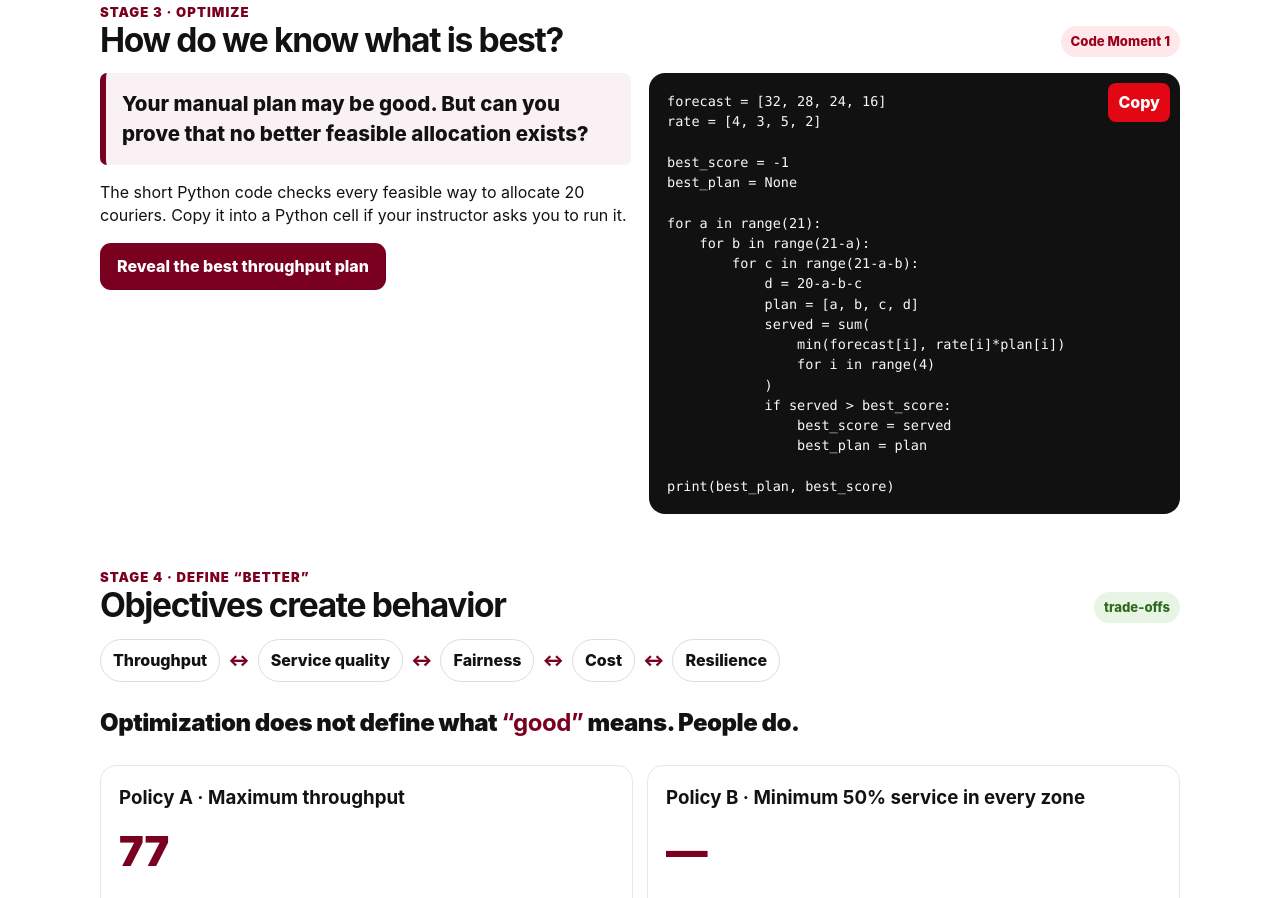
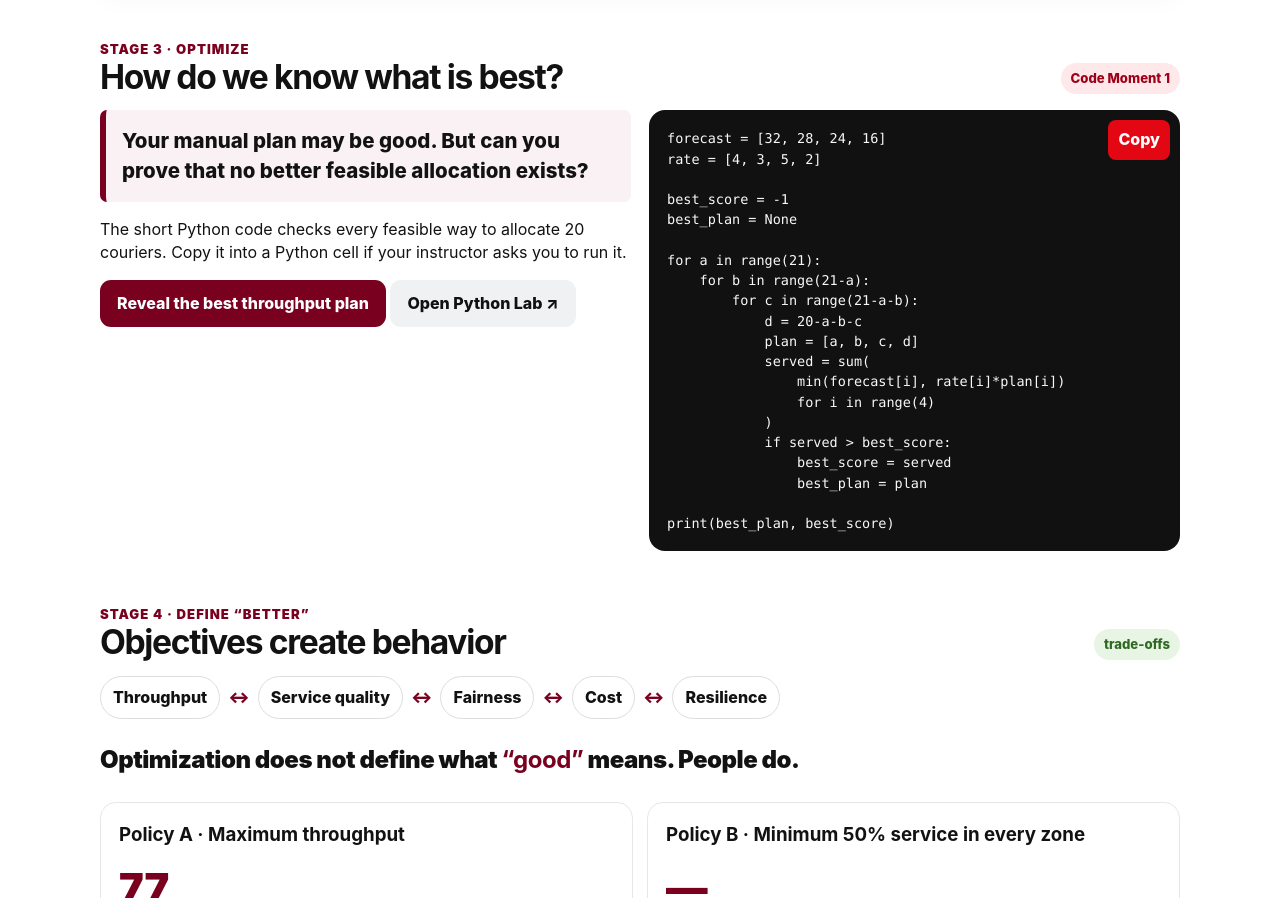
Before and after one commit to eaergunari-spec/bilgi-ie-lab, a plain HTML site: page index.html in a window 1280 px wide. Shown: the part 1902-2800 px from the top of the page. Drawn offline with Linux system fonts and the light colour scheme.

Commit message:
Integrate login-free JupyterLite Python lab

```diff
--- a/index.html
+++ b/index.html
@@ -31,7 +31,7 @@ h1{font-size:clamp(3rem,7vw,6.2rem);line-height:.9;letter-spacing:-.06em;margin:
 .sq3{width:22px;height:22px;background:var(--cyan);right:76%;top:24%}
 .sq4{width:18px;height:18px;background:var(--green);right:10%;top:82%}
 .sq5{width:15px;height:15px;background:var(--purple);right:0;top:15%}
-.startbtn,.btn{border:0;border-radius:11px;padding:12px 17px;font-weight:850;cursor:pointer}
+.startbtn,.btn{border:0;border-radius:11px;padding:12px 17px;font-weight:850;cursor:pointer;text-decoration:none;display:inline-block}
 .startbtn,.btn.primary{background:var(--wine);color:#fff}
 .btn.dark{background:#161616;color:white}
 .btn.light{background:#f0f1f3;color:#111}
@@ -111,7 +111,7 @@ canvas{width:100%;height:260px;display:block}
     <h1>FROM FORECAST<br>TO DECISION</h1>
     <p>A forecast tells you what you expect. Engineering starts when you must decide what to do with limited resources, competing goals and an uncertain future.</p>
     <div class="question">You have 20 couriers. Where would you send them?</div>
-    <p><button class="startbtn" onclick="document.getElementById('stage1').scrollIntoView()">Start Lab ↓</button></p>
+    <p><button class="startbtn" onclick="document.getElementById('stage1').scrollIntoView()">Start Lab ↓</button></p><p style="font-size:.95rem;color:#667085"><b>Browser Python included:</b> no login · no installation</p>
   </div>
   <div class="art"><div class="sq sq1"></div><div class="sq sq2"></div><div class="sq sq3"></div><div class="sq sq4"></div><div class="sq sq5"></div></div>
 </section>
@@ -158,7 +158,7 @@ canvas{width:100%;height:260px;display:block}
     <div>
       <div class="prompt">Your manual plan may be good. But can you prove that no better feasible allocation exists?</div>
       <p>The short Python code checks every feasible way to allocate 20 couriers. Copy it into a Python cell if your instructor asks you to run it.</p>
-      <button class="btn primary" onclick="runOptimizer()">Reveal the best throughput plan</button>
+      <button class="btn primary" onclick="runOptimizer()">Reveal the best throughput plan</button> <a class="btn light" href="python-lab/lab/index.html?path=01_Optimization.ipynb" target="_blank" rel="noopener">Open Python Lab ↗</a>
     </div>
     <div class="code">
       <button class="copy" onclick="copyCode('code1',this)">Copy</button>
@@ -237,7 +237,7 @@ print(best_plan, best_score)</pre>
     <div>
       <p>Generate 1,000 plausible evenings around the same forecast. The same decision now produces a distribution of outcomes, not one number.</p>
       <button class="btn primary" onclick="simulate1000()">Simulate 1,000 evenings</button>
-      <button class="btn light" onclick="simulate1000()">Run again</button>
+      <button class="btn light" onclick="simulate1000()">Run again</button> <a class="btn dark" href="python-lab/lab/index.html?path=02_Simulation.ipynb" target="_blank" rel="noopener">Open Python Lab ↗</a>
       <div class="stats" style="grid-template-columns:repeat(2,1fr);margin-top:14px">
         <div class="metric"><small>Average served</small><b id="sAvg">—</b></div>
         <div class="metric"><small>10th percentile</small><b id="sP10">—</b></div>
```
